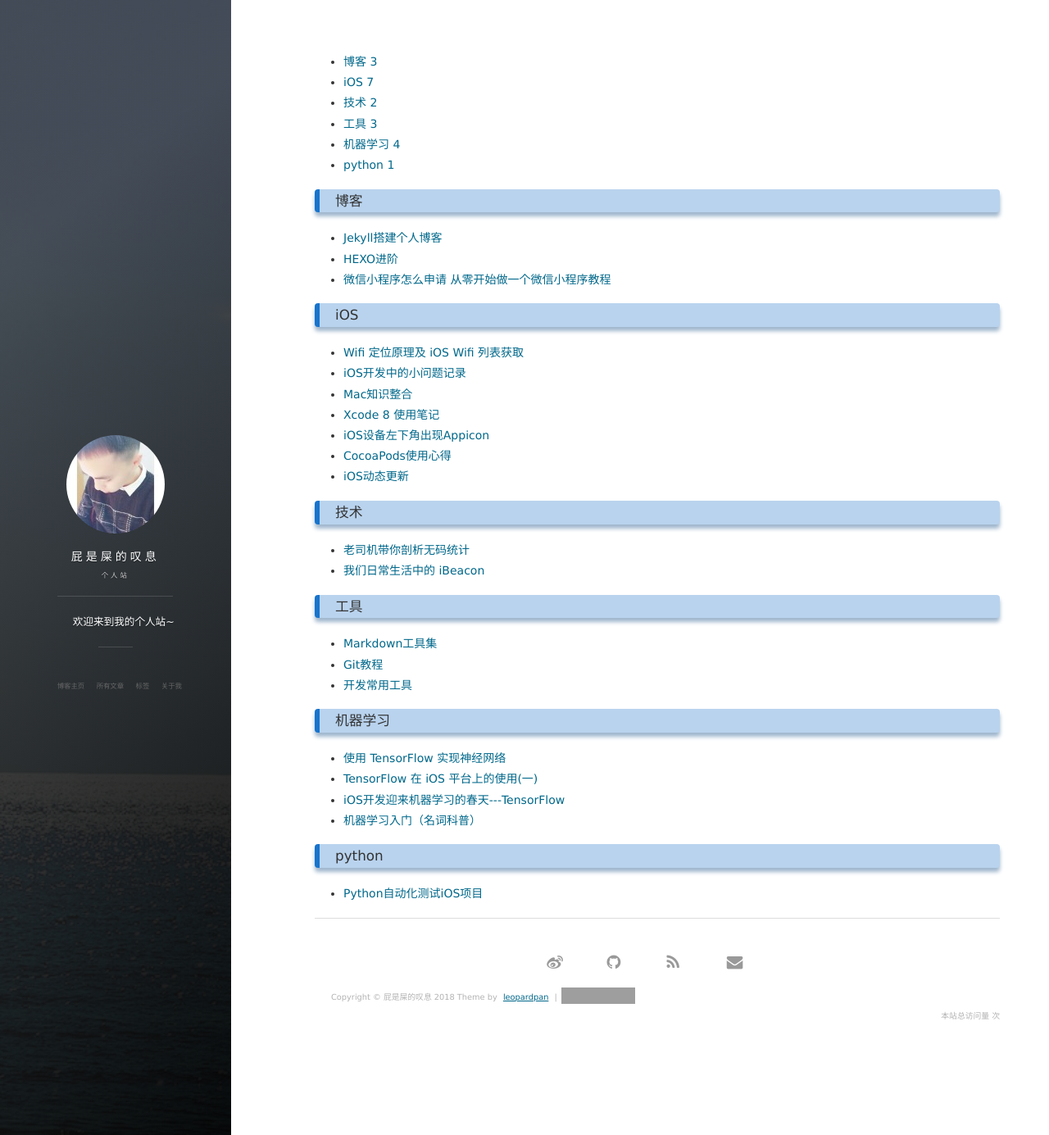
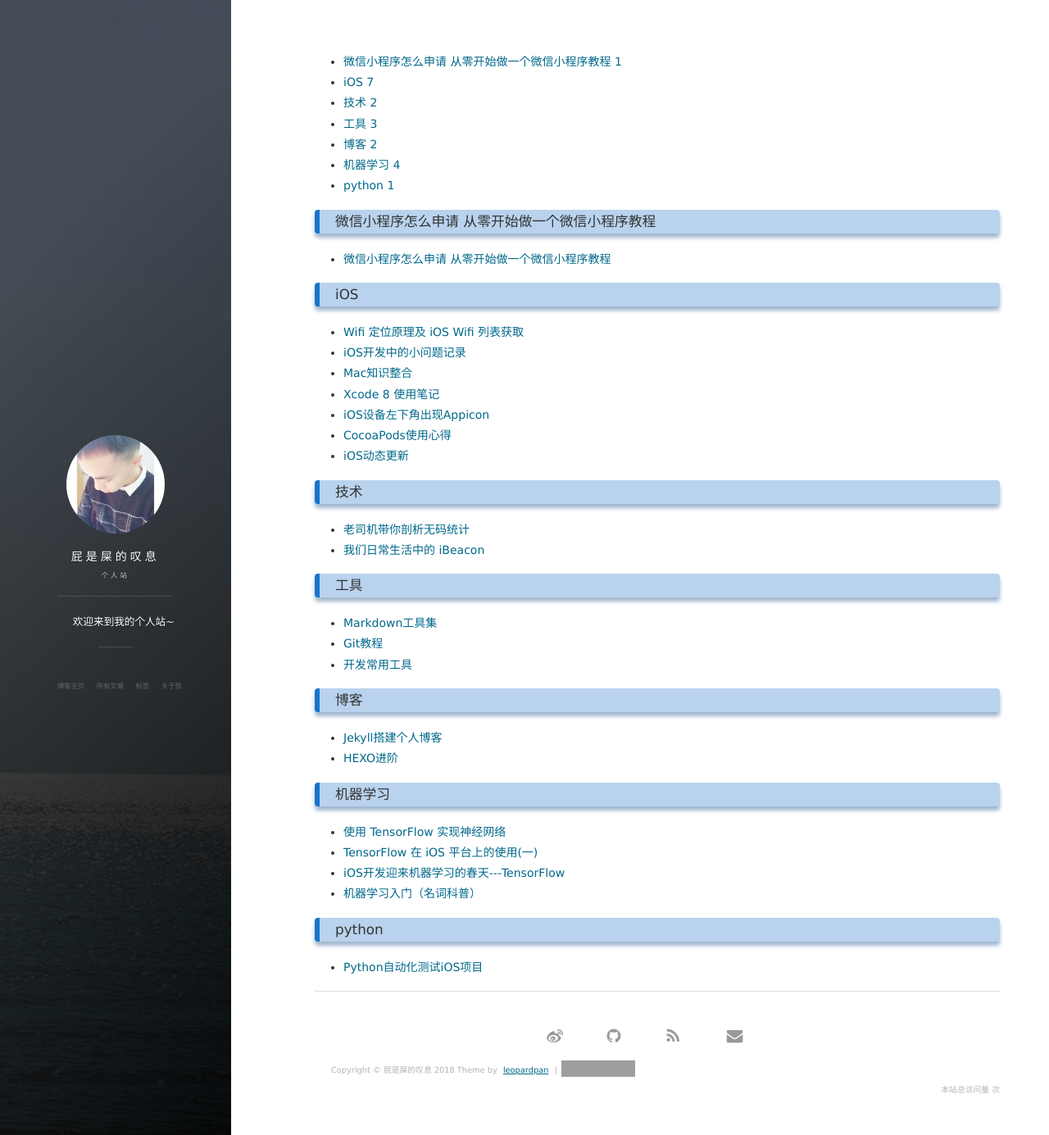
Before and after one commit to jbdxbl5/jbdxbl5.github.io, a Jekyll site: the page built from tags.html, in a window 1280 px wide and 1385 px high. Shown: the whole window at 82% size. Built offline with Jekyll 4.4.1, drawn with Linux system fonts in a browser that asks for light colours; nearby versions of some CDN libraries; comment, search, counter and statistics services are not loaded; grey boxes are pictures that could not be loaded.

Commit message:
Update 2015-09-26-iOS9_Note.md

```diff
--- a/_posts/2015-09-26-iOS9_Note.md
+++ b/_posts/2015-09-26-iOS9_Note.md
@@ -3,7 +3,7 @@ layout: post
 title: "微信小程序怎么申请 从零开始做一个微信小程序教程"
 date: 2015-08-25
 description: "微信小程序怎么申请 从零开始做一个微信小程序教程"
-tag: 博客
+tag: "微信小程序怎么申请 从零开始做一个微信小程序教程"
 ---
 
 　　小程序是一种新的开放能力，开发者可以快速地开发一个小程序。小程序可以在微信内被便捷地获取和传播，同时具有出色的使用体验。
```
